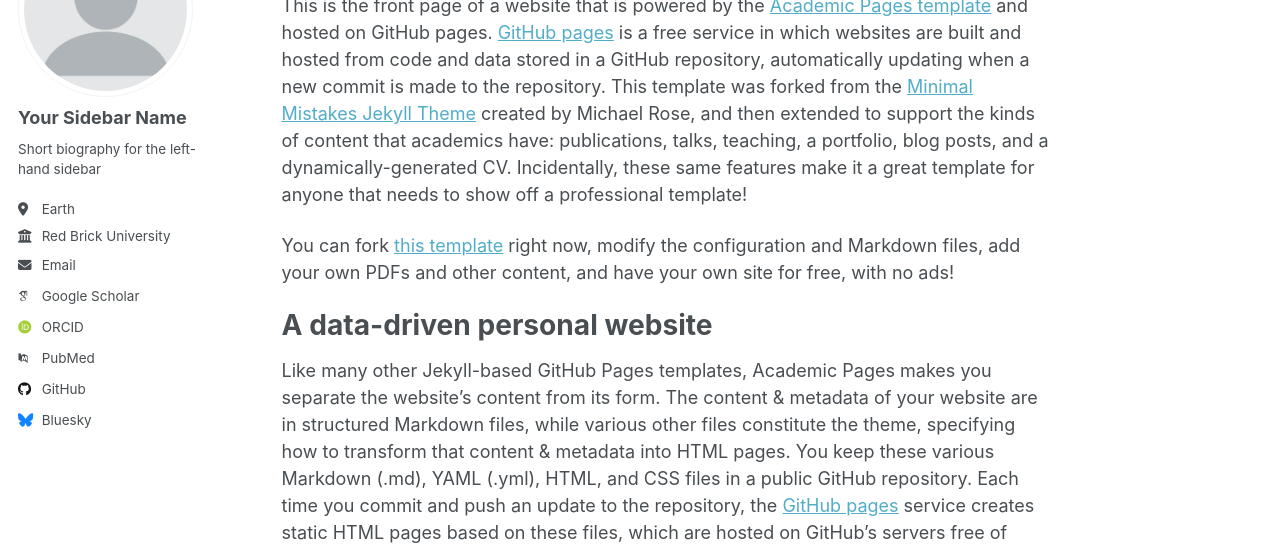
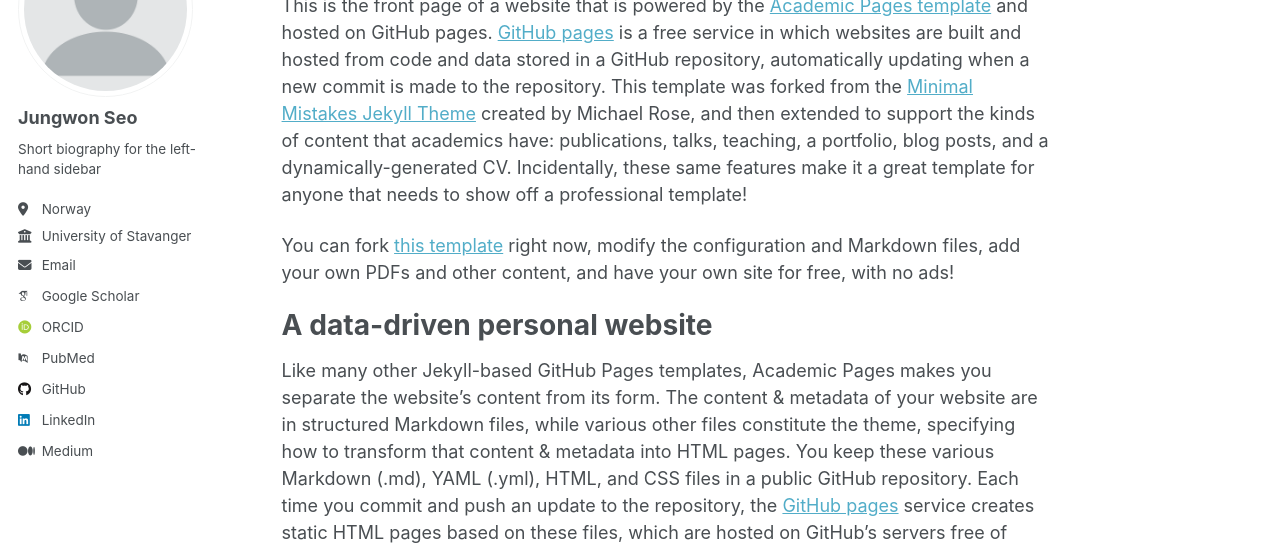
Before and after one commit to thejungwon/thejungwon.github.io, a Jekyll site: the page built from _pages/about.md, in a window 1280 px wide. Shown: the part 177-722 px from the top of the page. Built offline with Jekyll 4.4.1, drawn with Linux system fonts in a browser that asks for light colours; some web fonts are replaced; a script that is not in the unit is left out.

Commit message:
Update _config.yml

```diff
--- a/_config.yml
+++ b/_config.yml
@@ -13,9 +13,9 @@
 title_separator          : "-"
 name                     : &name "Jungwon Seo"
 description              : &description "personal description"
-url                      : https://academicpages.github.io # the base hostname & protocol for your site e.g. "https://[your GitHub username].github.io" or if you already have some other page hosted on Github then use "https://[your GitHub username].github.io/[Your Repo Name]"
+url                      : https://thejungwon.github.io # the base hostname & protocol for your site e.g. "https://[your GitHub username].github.io" or if you already have some other page hosted on Github then use "https://[your GitHub username].github.io/[Your Repo Name]"
 baseurl                  : "" # the subpath of your site, e.g. "/blog"
-repository               : "academicpages/academicpages.github.io"
+repository               : "thejungwon/thejungwon.github.io"
 
 # Site Author - The following control what appear as part of the author content on the side bar.
 #               If a field is blank the icon and link will not appear, otherwise it will be shown.
@@ -23,11 +23,11 @@
 author:
   # Biographic information
   avatar           : "profile.png"
-  name             : "Your Sidebar Name"
+  name             : "Jungwon Seo"
   pronouns         : # example: "she/her"
   bio              : "Short biography for the left-hand sidebar"
-  location         : "Earth"
-  employer         : "Red Brick University"
+  location         : "Norway"
+  employer         : "University of Stavanger"
   uri              : # URL
   email            : "none@example.org"
 
@@ -47,13 +47,13 @@
   bitbucket        : # Username - Update with your username on the site
   codepen          : # Username
   dribbble         : # Username
-  github           : "academicpages"
+  github           : "thejungwon"
   kaggle           : # Username
   stackoverflow    : # User number or user number and name (i.e., use "1" or "1/jeff-atwood")
 
   # Social media
   artstation       : # Username
-  bluesky          : "bsky.app" # Replace this with you Bluesky username
+  bluesky          : #
   facebook         : # Username
   flickr           : # Username
   foursquare       : # Username
@@ -62,9 +62,9 @@
   keybase          : # Username
   instagram        : # Username
   lastfm           : # Username
-  linkedin         : # Username
+  linkedin         : thejungwon
   mastodon         : # URL
-  medium           : # URL
+  medium           : https://thejungwon.medium.com/
   pinterest        : # Username
   soundcloud       : # Username
   steam            : # Username
```
